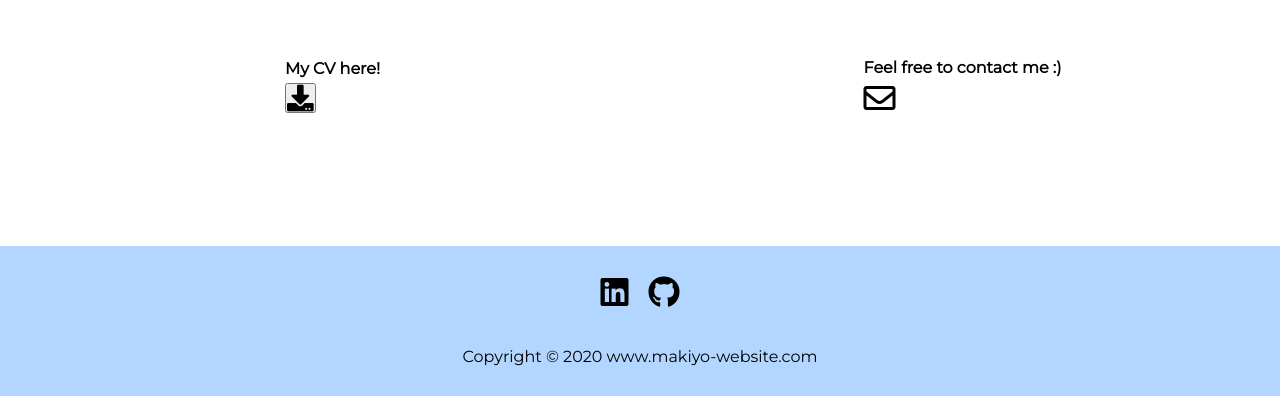
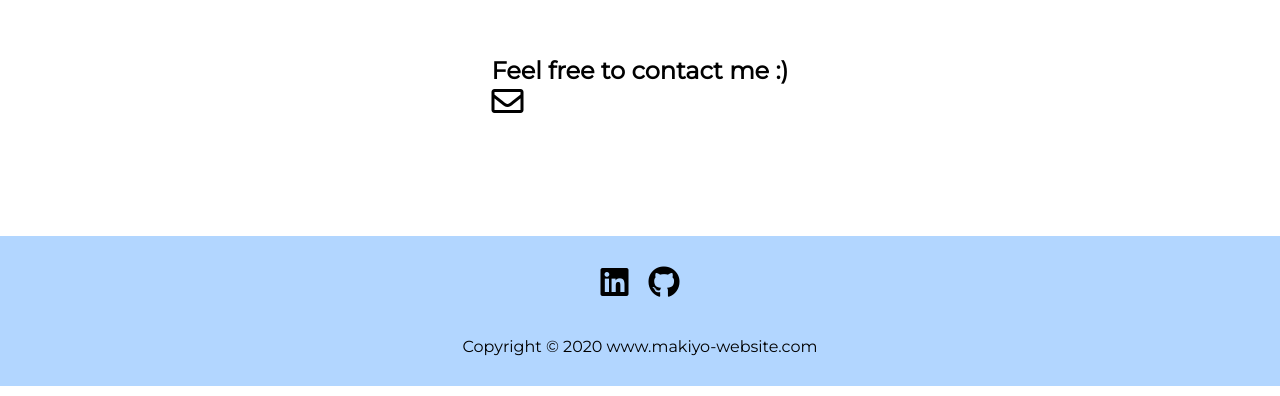
Before and after one commit to makiyo-ronkko/makiyo-website, a React (Create React App) app: page / in a window 1280 px wide. Shown: the part 1374-1770 px from the top of the page. Built offline with nearby package versions, Linux system fonts and the light colour scheme; no server answers.

Commit message:
Update className

```diff
--- a/src/Components/Contact/Contact.css
+++ b/src/Components/Contact/Contact.css
@@ -8,7 +8,7 @@
 
 /* Contact Form*/
 
-.contact {
+.Contact {
   background-color: #ffffff;
   height: 800px;
   order: 1;
@@ -16,27 +16,16 @@
   margin-left: 20px;
 }
 
-.contact h2 {
+.Contact h2 {
   font-size: 1em;
   padding: 0 5px 5px 0;
-}
-
-#mycv-container {
-  height: 300px;
-  width: 50%;
-  background-color: transparent;
-  position: relative;
-  display: flex;
-  justify-content: center;
-  align-items: center;
-  align-content: center;
 }
 
 #pdf-btn button {
   cursor: pointer;
 }
 
-#mycontact-container {
+.mycontact-container {
   height: 300px;
   width: 50%;
   background-color: transparent;
--- a/src/Components/Contact/Contact.js
+++ b/src/Components/Contact/Contact.js
@@ -2,19 +2,8 @@ import React from 'react';
 
 const Contact = () => {
   return (
-    <div className='section contact' id='contact'>
-      <div id='mycv-container'>
-        <div id='mycv'>
-          <h2>My CV here!</h2>
-          <div id='pdf-btn'>
-            <button onClick={() => this.openCV()}>
-              {' '}
-              <i className='fas fa-download fa-2x'></i>
-            </button>
-          </div>
-        </div>
-      </div>
-      <div id='mycontact-container'>
+    <div className='Contact section' id='contact'>
+      <div className='mycontact-container'>
         <div id='mycontact'>
           <h2>Feel free to contact me :)</h2>
           <div className='email-btn'>
```
